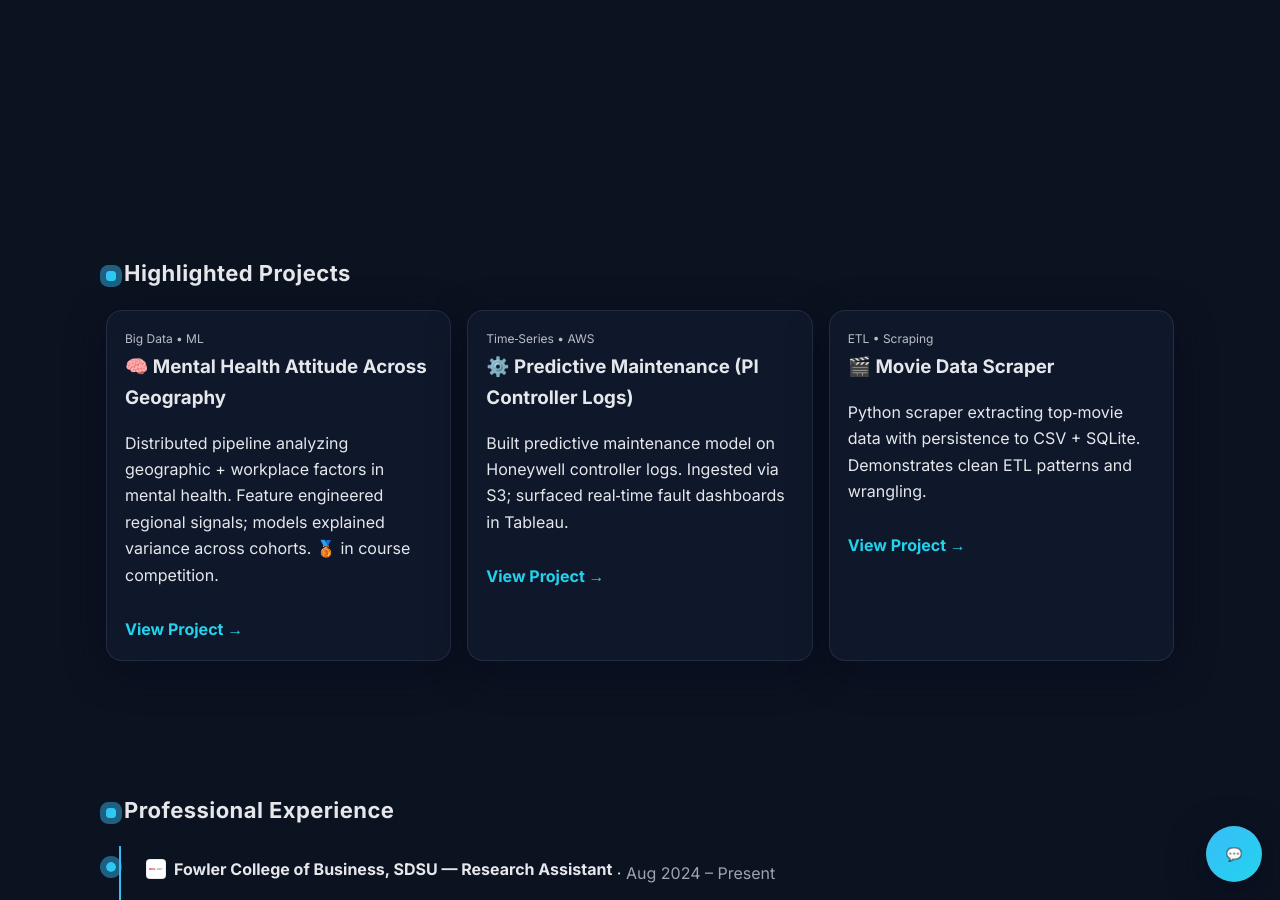
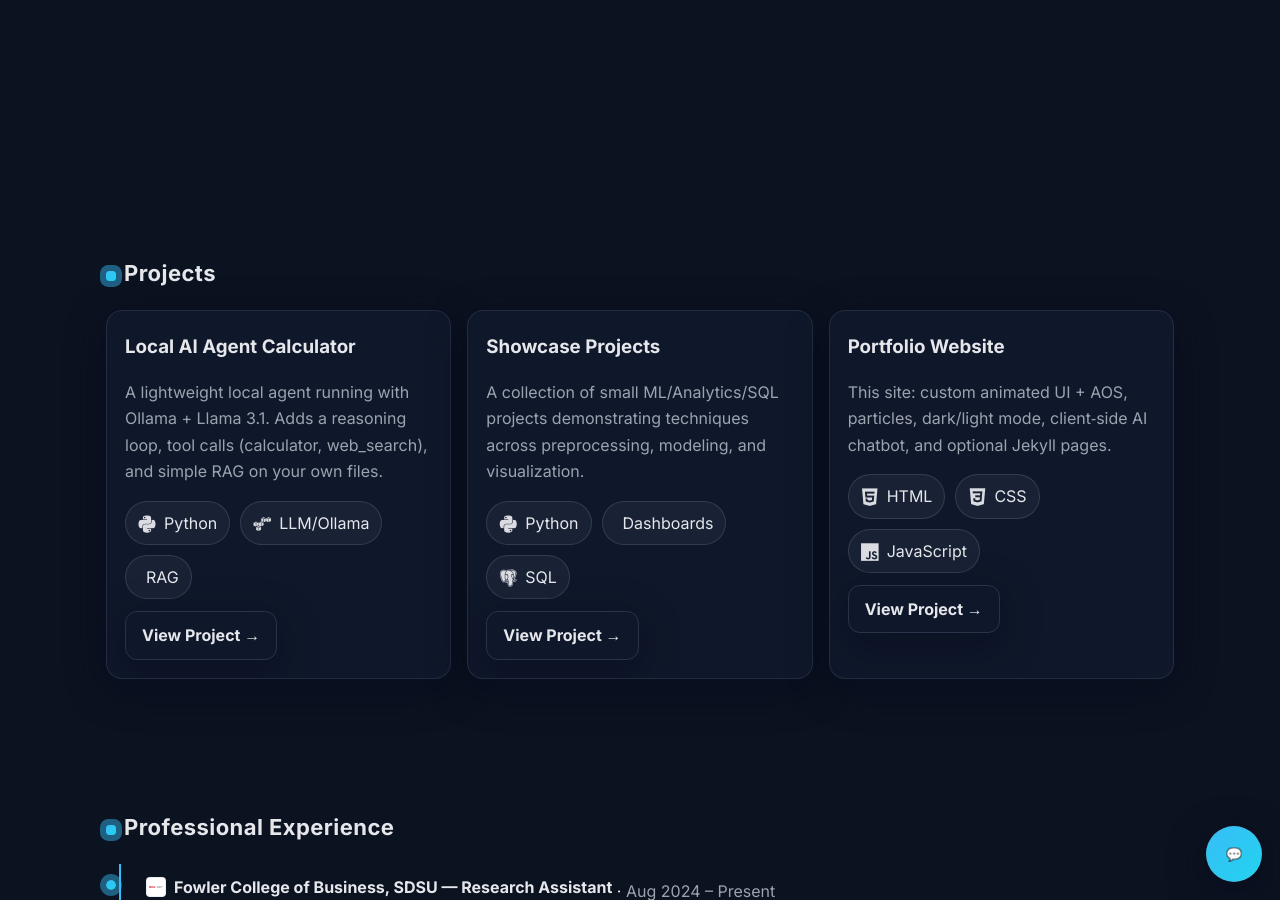
Before and after one commit to malumohit/mohitmalu.github.io, a Jekyll site: the page index.html, which Jekyll copies as it is, in a window 1280 px wide and 900 px high, scrolled down 1404 px. Built offline with Jekyll 4.4.1, drawn with Linux system fonts in a browser that asks for light colours; some of the changed text lies outside the part shown.

Commit message:
Update about section and project cards in index.html

```diff
--- a/index.html
+++ b/index.html
@@ -191,7 +191,7 @@
   <!-- About -->
   <section id="about" data-appear>
     <h2 class="section-title"><span class="bar"></span>About Me</h2>
-    <p class="muted">I’m a Data Scientist and a Data Engineer with an MS in MIS (SDSU <img class="logo-sdsu" src="images/sdsu.png" alt="SDSU" />). I’ve worked at the intersection of embedded systems and data—building ETL pipelines, big‑data integrations, and ML for predictive maintenance and anomaly detection. Comfortable across Python, SQL, AWS, Snowflake, Kafka, Spark, Airflow, Tableau, and R, I turn raw controller and sensor data into reliable, decision‑ready insights. I collaborate closely with hardware and project teams to improve product reliability, efficiency, and data quality.</p>
+    <p class="muted">I’m a Data Analyst / Data Engineer with an MS in MIS (SDSU <img class="logo-sdsu" src="images/sdsu.png" alt="SDSU" />). I’ve worked at the intersection of embedded systems and data—building ETL pipelines, big‑data integrations, and ML for predictive maintenance and anomaly detection. Comfortable across Python, SQL, AWS, Snowflake, Kafka, Spark, Airflow, Tableau, and R, I turn raw controller and sensor data into reliable, decision‑ready insights. I collaborate closely with hardware and project teams to improve product reliability, efficiency, and data quality.</p>
   </section>
 
   <!-- Skills -->
@@ -231,28 +231,43 @@
   </section>
 
   <!-- Projects -->
-  <section id="projects" data-appear data-aos="fade-up">
-    <h2 class="section-title"><span class="bar"></span>Highlighted Projects</h2>
+  <section id="projects" data-appear>
+    <h2 class="section-title"><span class="bar"></span>Projects</h2>
     <div class="grid">
-      <article class="card">
-        <div class="tag">Big Data • ML</div>
-        <h3>🧠 Mental Health Attitude Across Geography</h3>
-        <p>Distributed pipeline analyzing geographic + workplace factors in mental health. Feature engineered regional signals; models explained variance across cohorts. 🥉 in course competition.</p>
-        <a href="https://github.com/malumohit/mental-health-geo" target="_blank" rel="noopener">View Project →</a>
+      <!-- Card 1: Local AI Agent Calculator -->
+      <article class="card" data-aos="fade-up">
+        <h3>Local AI Agent Calculator</h3>
+        <p class="muted">A lightweight local agent running with Ollama + Llama 3.1. Adds a reasoning loop, tool calls (calculator, web_search), and simple RAG on your own files.</p>
+        <div class="chips">
+          <span class="chip"><i class="devicon-python-plain"></i>Python</span>
+          <span class="chip"><i class="devicon-amazonwebservices-original"></i>LLM/Ollama</span>
+          <span class="chip"><i class="devicon-apacheairflow-plain"></i>RAG</span>
+        </div>
+        <a href="https://github.com/malumohit/Local-AI-agent-calculator" target="_blank" rel="noopener" class="btn secondary">View Project →</a>
       </article>
 
-      <article class="card">
-        <div class="tag">Time‑Series • AWS</div>
-        <h3>⚙️ Predictive Maintenance (PI Controller Logs)</h3>
-        <p>Built predictive maintenance model on Honeywell controller logs. Ingested via S3; surfaced real‑time fault dashboards in Tableau.</p>
-        <a href="https://github.com/malumohit/predictive-maintenance" target="_blank" rel="noopener">View Project →</a>
+      <!-- Card 2: Showcase Projects -->
+      <article class="card" data-aos="fade-up" data-aos-delay="80">
+        <h3>Showcase Projects</h3>
+        <p class="muted">A collection of small ML/Analytics/SQL projects demonstrating techniques across preprocessing, modeling, and visualization.</p>
+        <div class="chips">
+          <span class="chip"><i class="devicon-python-plain"></i>Python</span>
+          <span class="chip"><i class="devicon-tableau-original"></i>Dashboards</span>
+          <span class="chip"><i class="devicon-postgresql-plain"></i>SQL</span>
+        </div>
+        <a href="https://github.com/malumohit/showcase-projects" target="_blank" rel="noopener" class="btn secondary">View Project →</a>
       </article>
 
-      <article class="card">
-        <div class="tag">ETL • Scraping</div>
-        <h3>🎬 Movie Data Scraper</h3>
-        <p>Python scraper extracting top‑movie data with persistence to CSV + SQLite. Demonstrates clean ETL patterns and wrangling.</p>
-        <a href="https://github.com/malumohit/movie-scraper" target="_blank" rel="noopener">View Project →</a>
+      <!-- Card 3: Portfolio Website -->
+      <article class="card" data-aos="fade-up" data-aos-delay="120">
+        <h3>Portfolio Website</h3>
+        <p class="muted">This site: custom animated UI + AOS, particles, dark/light mode, client‑side AI chatbot, and optional Jekyll pages.</p>
+        <div class="chips">
+          <span class="chip"><i class="devicon-html5-plain"></i>HTML</span>
+          <span class="chip"><i class="devicon-css3-plain"></i>CSS</span>
+          <span class="chip"><i class="devicon-javascript-plain"></i>JavaScript</span>
+        </div>
+        <a href="https://github.com/malumohit/mohitmalu.github.io" target="_blank" rel="noopener" class="btn secondary">View Project →</a>
       </article>
     </div>
   </section>
```
